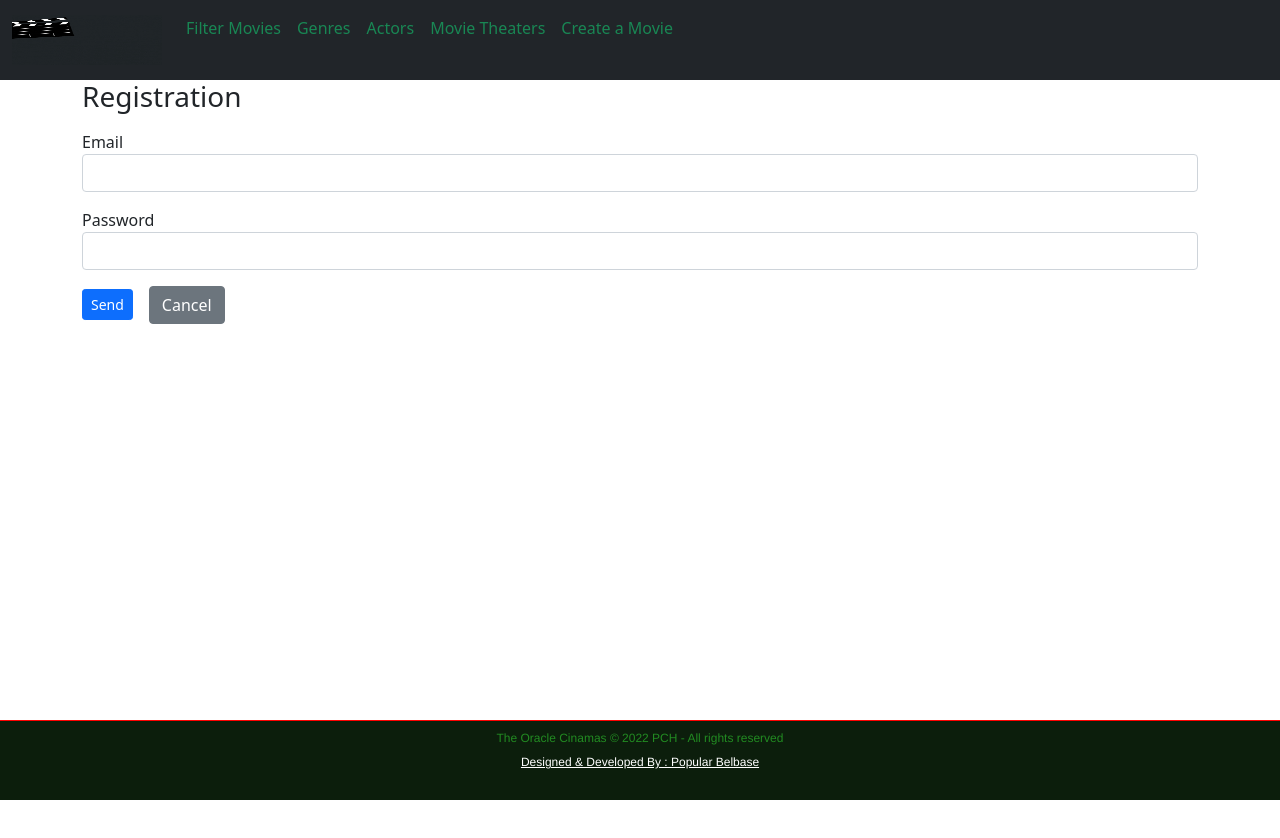
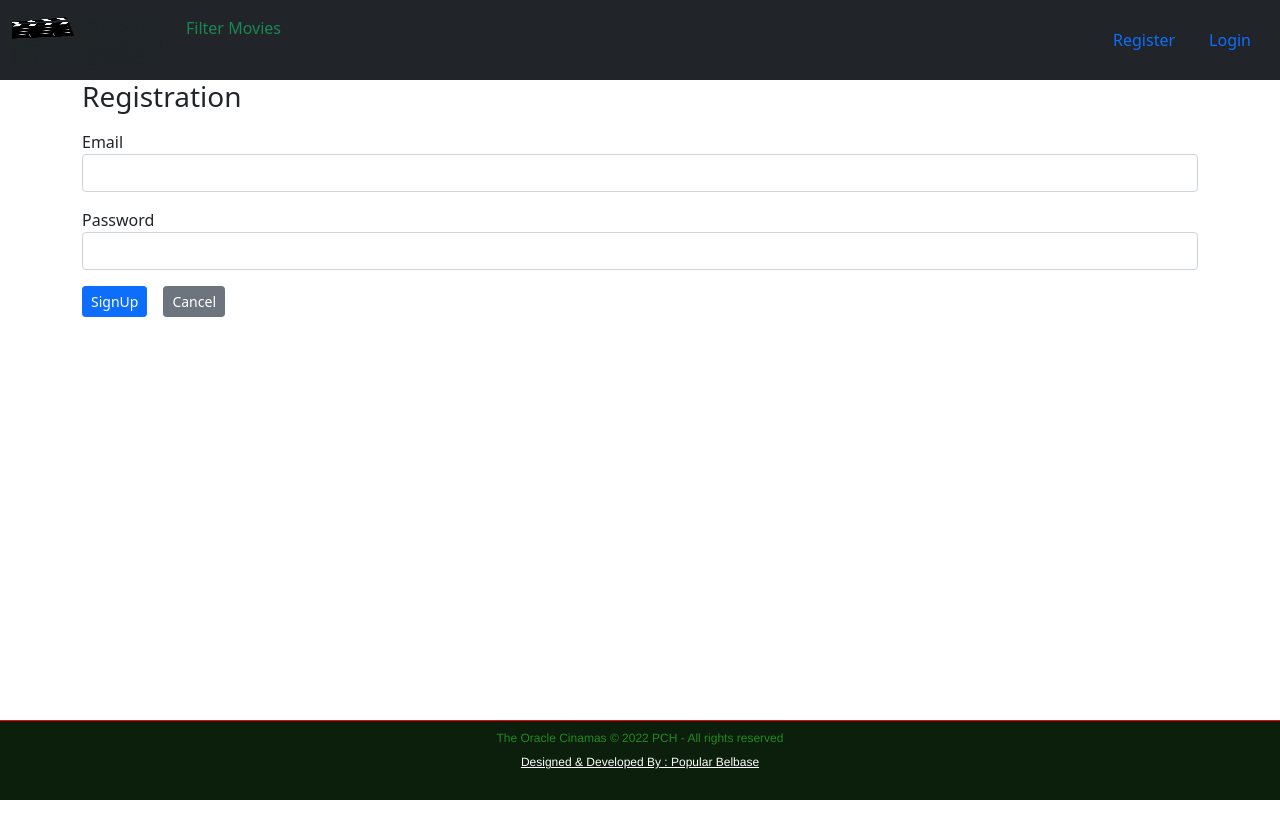
Before and after one commit to popularbelbase07/PopularCinemaHouse, a React (Create React App) app: page /register in a window 1280 px wide. Shown: the top 838 px of the page. Built offline with nearby package versions, Linux system fonts and the light colour scheme.

Commit message:
work done with login component and vice-versa

```diff
--- a/src/App.tsx
+++ b/src/App.tsx
@@ -13,8 +13,8 @@ function App() {
  // For authorization Purpose
  const [claims, setClaims] = useState<claim[]>([
 // Hard coded claims for authentication
-{name: 'email' , value:'popularbelbase10@gmail.com'  },
-{name: 'role' , value: 'admin'}
+//{name: 'email' , value:'popularbelbase10@gmail.com'  },
+//{name: 'role' , value: 'admin'}
  ]);
 
  // create a function that helps you to protect the route by the user roles
--- a/src/Urls/Route-config.ts
+++ b/src/Urls/Route-config.ts
@@ -19,6 +19,7 @@ import LandingMoviesPage from "../movies/LandingMoviesPage";
 import RedirectToLandingPage from "../Utils/RedirectToLandingPage";
 import MovieDetails from "../movies/MovieDetails";
 import Registration from "../auth/Registration";
+import Login from "../auth/Login";
 
 
 
@@ -44,6 +45,7 @@ const routes = [
 
 
     {path: '/register', component: Registration},
+    {path: '/login', component: Login},
 
 
     {path: '/', component: LandingMoviesPage, exact:true},
--- a/src/Utils/DisplayError.tsx
+++ b/src/Utils/DisplayError.tsx
@@ -16,4 +16,5 @@ export default function DisplayError(props: displayErrorsProps) {
 
 interface displayErrorsProps {
   errors?: string[];
+
 }
--- a/src/auth/AuthForm.tsx
+++ b/src/auth/AuthForm.tsx
@@ -1,38 +1,47 @@
-import { Form, Formik, FormikHelpers} from "formik";
+import { Form, Formik, FormikHelpers } from "formik";
 import { userCredentials } from "./auth.models";
-import * as Yup from 'yup';
+import * as Yup from "yup";
 import TextField from "../forms/TextField";
 import Button from "../Utils/Button";
 import { Link } from "react-router-dom";
 
-export default function AuthForm(props: authFormProps){
-    return(
+export default function AuthForm(props: authFormProps) {
+  return (
     <Formik
       initialValues={props.model}
       onSubmit={props.onSubmit}
-validationSchema= {Yup.object({
-    email: Yup.string().required('This field is Required !!')
-    .email('You must insert the valid email'),
-    password: Yup.string().required('This field is required !!!!')
+      validationSchema={Yup.object({
+        email: Yup.string()
+          .required("This field is Required !!")
+          .email("You must insert the valid email"),
+        password: Yup.string().required("This field is required !!!!"),
       })}
     >
-    {formikProps => (
+      {(formikProps) => (
         <Form>
-            <TextField field={"email"} displayName={"Email"}/>
-            <TextField field={"password"} displayName={"Password"} type= {"password"}/>
+          <TextField field={"email"} displayName={"Email"} />
+          <TextField
+            field={"password"}
+            displayName={"Password"}
+            type={"password"}
+          />
 
-            <Button disabled = {formikProps.isSubmitting} type="submit">Send</Button>
-            <Link className="btn btn-secondary" to={"/"}>Cancel</Link>
+          <Button disabled={formikProps.isSubmitting} type="submit">
+            SignUp
+          </Button>
+          <Link className="btn btn-secondary btn-rounded btn-floating btn-sm " to={"/"}>
+            Cancel
+          </Link>
         </Form>
       )}
-
-
     </Formik>
-
-    )
+  );
 }
 
-interface authFormProps{
+interface authFormProps {
   model: userCredentials;
-    onSubmit(values: userCredentials, actions: FormikHelpers<userCredentials>): void;
+  onSubmit(
+    values: userCredentials,
+    actions: FormikHelpers<userCredentials>
+  ): void;
 }
--- /dev/null
+++ b/src/auth/Login.tsx
@@ -0,0 +1,34 @@
+import axios from "axios";
+import { FormikHelpers } from "formik";
+import { useState } from "react";
+import { urlAccount } from "../endpoints";
+import DisplayError from "../Utils/DisplayError";
+import { authenticationResponse, userCredentials } from "./auth.models";
+import AuthForm from "./AuthForm";
+
+export default function Login(){
+
+    const [errors, setErrors] = useState<string[]>([])
+
+
+    async function login(credentials: userCredentials){
+        try{
+            setErrors([]);
+            const response = await axios
+            .post<authenticationResponse>(`${urlAccount}/login`, credentials);
+            console.log(response.data);
+        }
+        catch(error){
+        setErrors(errors)
+        }
+    }
+    return(
+        <>
+        <h3>Login</h3>
+        <DisplayError errors={errors}/>
+        <AuthForm model={{email: '', password:''}} onSubmit={
+            async values => await login(values)
+            }/>
+        </>
+    )
+}
--- a/src/navBar/Menu.tsx
+++ b/src/navBar/Menu.tsx
@@ -1,4 +1,4 @@
-import { NavLink } from "react-router-dom";
+import { Link, NavLink } from "react-router-dom";
 import Authorization from "../auth/Authorization";
 import logo from "./Oracle Cinema.gif";
 
@@ -9,7 +9,8 @@ export default function Menu() {
         <NavLink className="navbar-brand text-danger" to="/">
           <img style={{ height: "50px", width: "150px" }} src={logo} alt="Oracle Cinema" />{" "}
         </NavLink>
-        <div className="collapse navbar-collapse ">
+        <div className="collapse navbar-collapse "
+        style={{display: 'flex', justifyContent:'space-between'}}>
           <ul className="navbar-nav me-auto mb-2 mb-lg-4">
             <li className="nav-item">
               <NavLink className="nav-link text-success" to={"/movies/filter"}>
@@ -50,6 +51,17 @@ export default function Menu() {
               }
             />
           </ul>
+
+          <div className="d-flex">
+                <Authorization
+                authorized={<></>}
+                notAuthorized={<>
+                <Link to ="/register" className="nav-link btn btn-link"> Register</Link>
+                <Link to ="/login" className="nav-link btn btn-link"> Login</Link>
+                </>}
+                />
+
+            </div>
         </div>
       </div>
     </nav>
```
Also changed, not shown: src/auth/Authorization.tsx (+11 -17 lines), src/auth/Registration.tsx (+3 -5 lines). Lines whose indentation alone changed are shown as unchanged.
